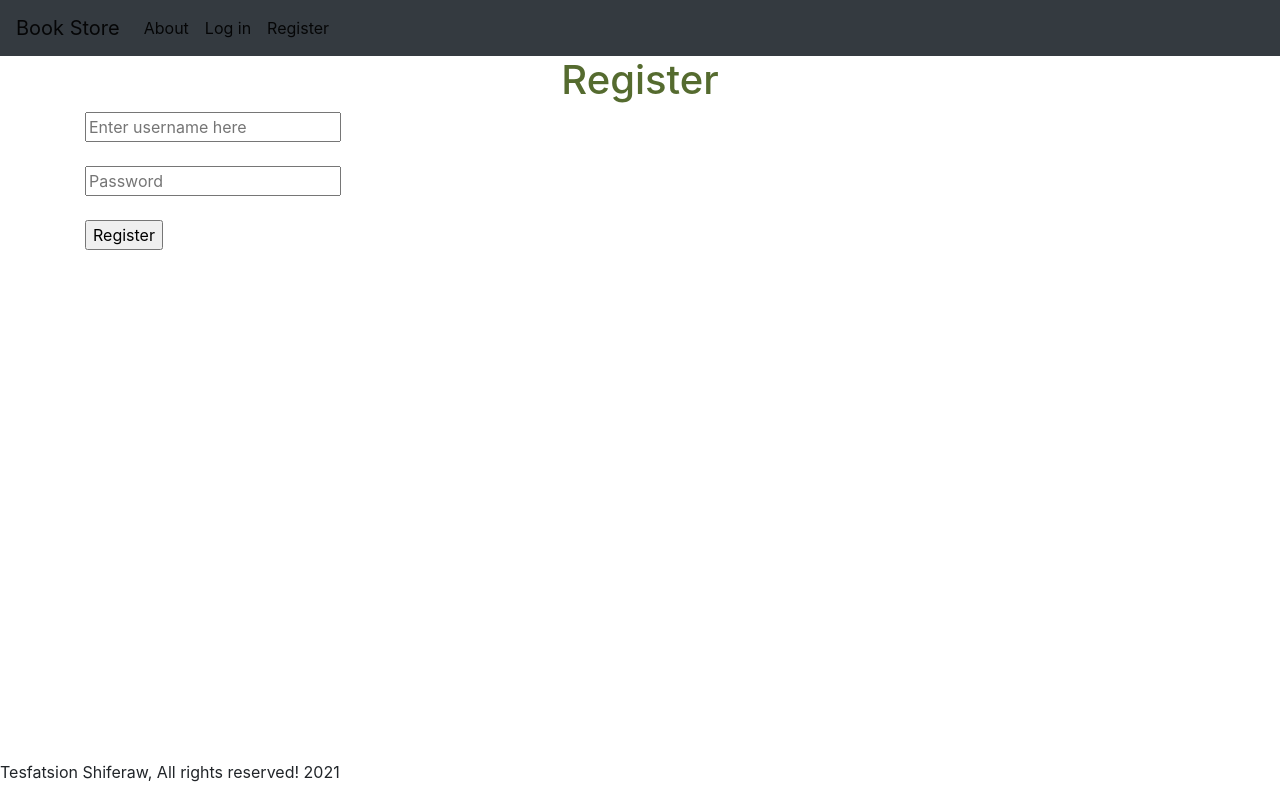
After one commit to Tesfa-eth/online_book_store, a Flask app: page /signup in a window 1280 px wide. The commit adds this page. Run offline with Flask 2, Linux system fonts and the light colour scheme; some libraries are stand-ins or nearby versions.

Commit message:
working sign up page
Complete!

```diff
--- a/app.py
+++ b/app.py
@@ -1,15 +1,76 @@
-import sqlite3
-from flask import Flask, render_template, request, url_for, flash, redirect
-from werkzeug.exceptions import abort
+from enum import unique
+from flask import Flask, app, render_template, url_for, redirect
+import flask
+from flask.helpers import flash
+from flask_sqlalchemy import SQLAlchemy
+from flask_login import UserMixin, login_manager, login_user, LoginManager, login_required,logout_user
+from flask_wtf.form import FlaskForm
+from flask_wtf import FlaskForm
+from wtforms import StringField, PasswordField, SubmitField
+from wtforms.validators import InputRequired, Length, ValidationError
+from flask_bcrypt import Bcrypt
 
 app = Flask(__name__)
-app.config['SECRET_KEY'] = 'yoursecretkey' # should always be located bellow app definition and def index
-# Remember that the secret key should be a long random string.
+db = SQLAlchemy(app)
+bcrypt = Bcrypt(app)
+
+app.config['SQLALCHEMY_DATABASE_URI'] = 'sqlite:///database.db' # connects to the db
+app.config['SECRET_KEY'] = 'thisisasecretekey'
+
+# log in manager
+"""login_manager = LoginManager()
+login_manager.init_app(app)
+login_manager.login_view="login" """
+
+class User(db.Model, UserMixin): # creating the table
+    """User table with user name and hashed password colums"""
+    id = db.Column(db.Integer, primary_key=True)
+    username = db.Column(db.String(20), nullable=False, unique=True)
+    password = db.Column(db.String(80), nullable=False)
+
+
+class RegisterForm(FlaskForm):
+    username = StringField(validators=[InputRequired(), Length(min=4,max=20)],
+    render_kw={"placeholder": "Enter username here"})
+
+    password = PasswordField(validators=[InputRequired(), Length(min=4,max=20)],
+    render_kw={"placeholder": "Password"})
+
+    submit = SubmitField("Register")
+
+    """def validate_username(self, username):
+        #Checks if there is the username already exists
+        # the error is here!
+        existing_username = User.query.filter_by(username=username.data).first()
+        if existing_username:
+            #print('existing user name') #debug
+            # redirect somewhere after this!
+            raise ValidationError(
+                "The username already exists. Please choose a different one."
+            )"""
 
 @app.route('/')
 def index():
     """render index html"""
     return render_template('index.html')
 
+@app.route('/signup', methods=['GET', 'POST'])
+def signup():
+    """register a newuser"""
+    form = RegisterForm()
+    if form.validate_on_submit():
+        print("validating")
+        hashed_password = bcrypt.generate_password_hash(form.password.data)
+        # get the form
+        new_user = User(username=form.username.data, password=hashed_password)
+        db.create_all() # create the table
+        db.session.add(new_user)
+        db.session.commit()
+        #print(new_user.query.all()) -- debug
+        #print(User.query.filter_by(username = 'test1').all())
+        flash('Successfully Registered!')
+        #return redirect(url_for('login'))
+    return render_template('signup.html', form=form)
+
 if __name__ == '__main__':
     app.run(debug=True)
--- a/templates/base.html
+++ b/templates/base.html
@@ -25,7 +25,7 @@
               <a class="nav-link" href="{{url_for('index')}}">Log in</a>
             </li>
             <li class="nav-item active">
-                <a class="nav-link" href="{{url_for('index')}}">Register</a>
+                <a class="nav-link" href="{{url_for('signup')}}">Register</a>
               </li>
             </ul>
         </div>
@@ -36,6 +36,7 @@
       {% endfor %}
         {% block content %} {% endblock %}
     </div>
+    <p style="position: absolute;bottom: 0;">Tesfatsion Shiferaw, All rights reserved! 2021</p>
 
     <!-- Optional JavaScript -->
     <!-- jQuery first, then Popper.js, then Bootstrap JS -->
--- /dev/null
+++ b/templates/signup.html
@@ -0,0 +1,13 @@
+{% extends 'base.html' %}
+
+{% block content %}
+    <h1 style="text-align:center; color: darkolivegreen;">{% block title %} Register{% endblock %}</h1>
+
+    <form method="POST" action="">
+        {{ form.hidden_tag() }}
+        {{ form.username }} <br> <br>
+        {{ form.password }} <br> <br>
+        {{ form.submit }} <br> <br>
+    </form>
+
+{% endblock %}
```
Also changed, not shown: templates/index.html (+2 -11 lines), database.db (added).
